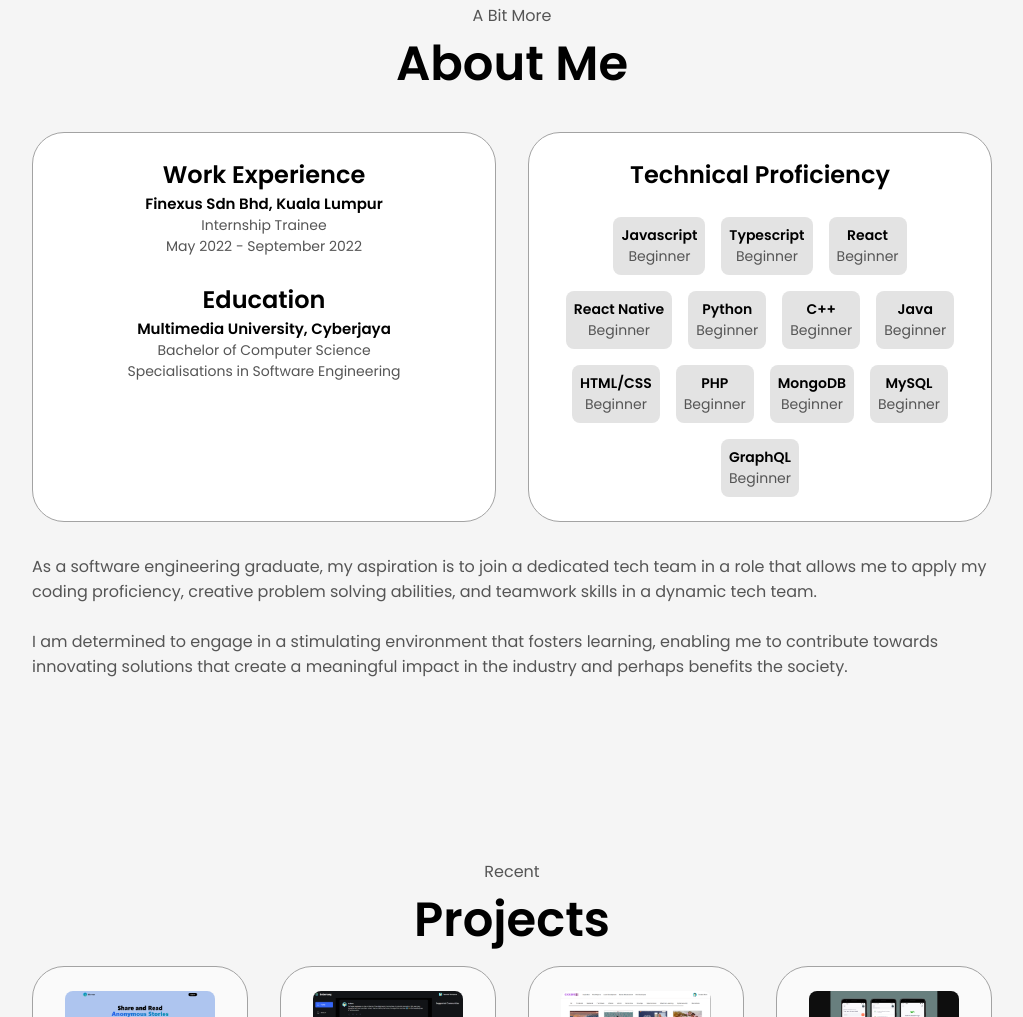
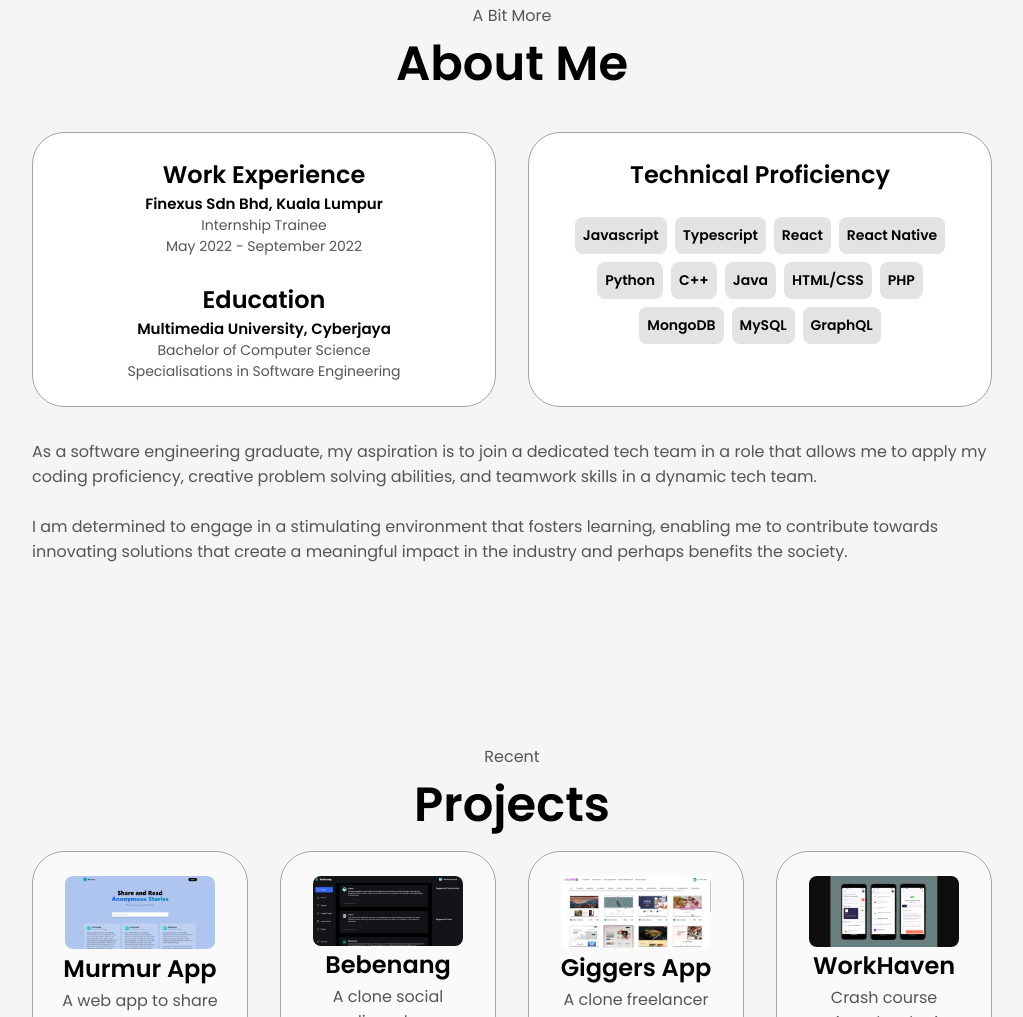
Before and after one commit to adhamhshm/portfolio-v1, a website built with Vite: page index.html in a window 1280 px wide. Shown: the part 921-1938 px from the top of the page, without its empty margins (128-1151 px from the left). Built offline with nearby package versions, Linux system fonts and the light colour scheme.

Commit message:
edit skills

```diff
--- a/index.html
+++ b/index.html
@@ -102,51 +102,51 @@
                             <div class="skills-container">
                                 <div class="skills">
                                     <h3 class="experience-text-skill">Javascript</h3>
-                                    <p class="experience-text-proficiency" >Beginner</p>
+                                    <p class="experience-text-proficiency" ></p>
                                 </div>
                                 <div class="skills">
                                     <h3 class="experience-text-skill">Typescript</h3>
-                                    <p class="experience-text-proficiency" >Beginner</p>
+                                    <p class="experience-text-proficiency" ></p>
                                 </div>
                                 <div class="skills">
                                     <h3 class="experience-text-skill">React</h3>
-                                    <p class="experience-text-proficiency" >Beginner</p>
+                                    <p class="experience-text-proficiency" ></p>
                                 </div>
                                 <div class="skills">
                                     <h3 class="experience-text-skill">React Native</h3>
-                                    <p class="experience-text-proficiency" >Beginner</p>
+                                    <p class="experience-text-proficiency" ></p>
                                 </div>
                                 <div class="skills">
                                     <h3 class="experience-text-skill">Python</h3>
-                                    <p class="experience-text-proficiency" >Beginner</p>
+                                    <p class="experience-text-proficiency" ></p>
                                 </div>
                                 <div class="skills">
                                     <h3 class="experience-text-skill">C++</h3>
-                                    <p class="experience-text-proficiency" >Beginner</p>
+                                    <p class="experience-text-proficiency" ></p>
                                 </div>
                                 <div class="skills">
                                     <h3 class="experience-text-skill">Java</h3>
-                                    <p class="experience-text-proficiency" >Beginner</p>
+                                    <p class="experience-text-proficiency" ></p>
                                 </div>
                                 <div class="skills">
                                     <h3 class="experience-text-skill">HTML/CSS</h3>
-                                    <p class="experience-text-proficiency" >Beginner</p>
+                                    <p class="experience-text-proficiency" ></p>
                                 </div>
                                 <div class="skills">
                                     <h3 class="experience-text-skill">PHP</h3>
-                                    <p class="experience-text-proficiency" >Beginner</p>
+                                    <p class="experience-text-proficiency" ></p>
                                 </div>
                                 <div class="skills">
                                     <h3 class="experience-text-skill">MongoDB</h3>
-                                    <p class="experience-text-proficiency" >Beginner</p>
+                                    <p class="experience-text-proficiency" ></p>
                                 </div>
                                 <div class="skills">
                                     <h3 class="experience-text-skill">MySQL</h3>
-                                    <p class="experience-text-proficiency" >Beginner</p>
+                                    <p class="experience-text-proficiency" ></p>
                                 </div>
                                 <div class="skills">
                                     <h3 class="experience-text-skill">GraphQL</h3>
-                                    <p class="experience-text-proficiency" >Beginner</p>
+                                    <p class="experience-text-proficiency" ></p>
                                 </div>
                             </div>
                         </div>
--- a/styles/style.css
+++ b/styles/style.css
@@ -452,7 +452,7 @@ section {
     display: flex;
     flex-wrap: wrap;
     flex-direction: row;
-    gap: 1rem;
+    gap: 0.5rem;
     align-items: center;
     justify-content: center;
     /* justify-content: space-around; */
```
